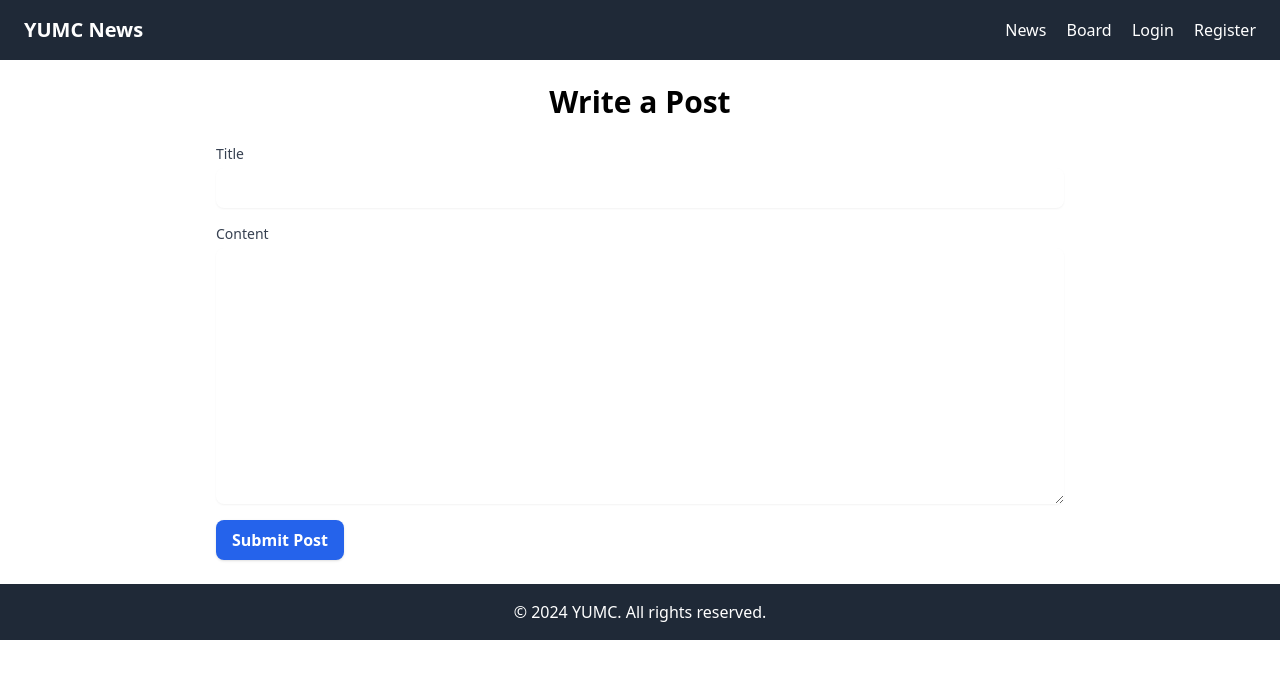
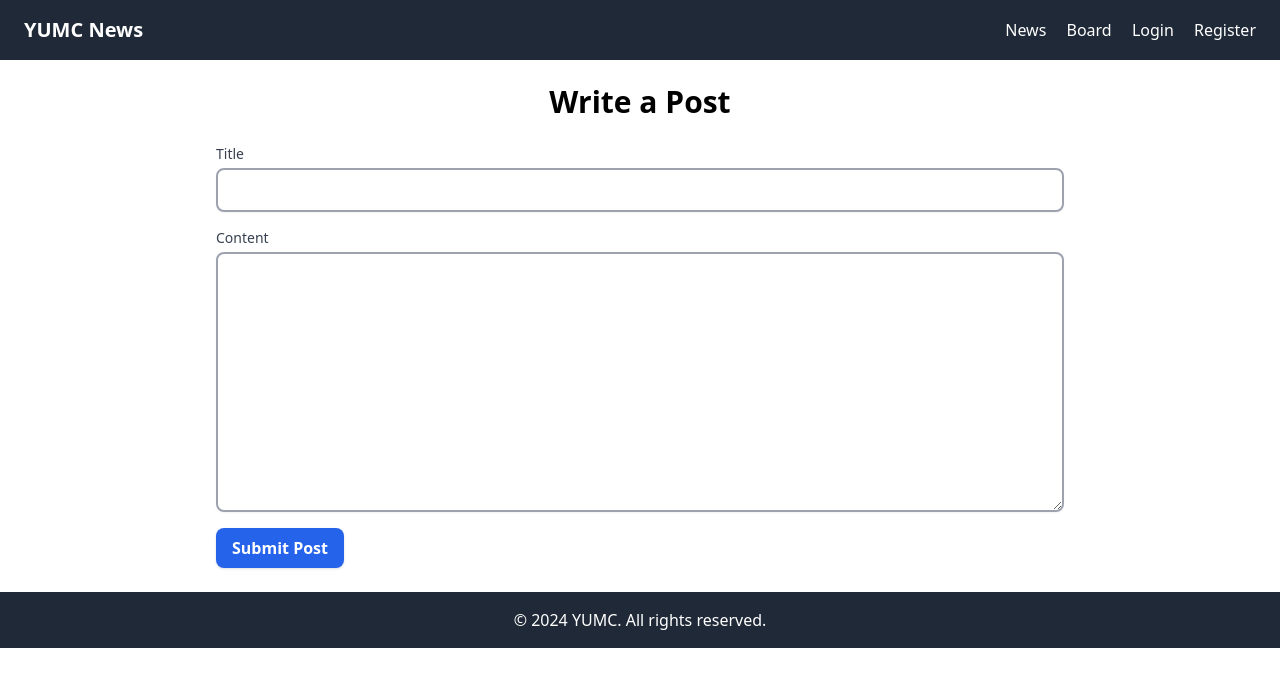
Before and after one commit to root39293/svelte-project-in-yumc, a SvelteKit app: page /board/write in a window 1280 px wide. Shown: the top 686 px of the page. Built offline with nearby package versions, Linux system fonts and the light colour scheme.

Commit message:
design edit

```diff
--- a/src/routes/+layout.svelte
+++ b/src/routes/+layout.svelte
@@ -6,7 +6,7 @@
 
   <nav class="bg-gray-800 text-white py-4">
     <div class="container mx-auto flex justify-between items-center px-6">
-      <div class="font-bold text-xl">YUMC News</div>
+      <a href="/"><div class="font-bold text-xl">YUMC News</div></a>
       <div class="space-x-4">
         <a href="/news" class="hover:underline">News</a>
         <a href="/board" class="hover:underline">Board</a>
--- a/src/routes/board/write/+page.svelte
+++ b/src/routes/board/write/+page.svelte
@@ -13,11 +13,11 @@
   <h2 class="text-3xl font-bold mb-6 text-center">Write a Post</h2>
   <div class="mb-4">
     <label for="title" class="block text-sm font-medium text-gray-700">Title</label>
-    <input type="text" id="title" class="mt-1 block w-full p-2 border-gray-300 rounded-lg shadow-sm focus:ring-blue-500 focus:border-blue-500" bind:value={title}>
+    <input type="text" id="title" class="mt-1 block w-full p-2 border-2 border-gray-400 rounded-lg shadow-sm focus:ring-2 focus:ring-blue-500 focus:border-blue-500" bind:value={title}>
   </div>
   <div class="mb-4">
     <label for="content" class="block text-sm font-medium text-gray-700">Content</label>
-    <textarea id="content" rows="10" class="mt-1 block w-full p-2 border-gray-300 rounded-lg shadow-sm focus:ring-blue-500 focus:border-blue-500" bind:value={content}></textarea>
+    <textarea id="content" rows="10" class="mt-1 block w-full p-2 border-2 border-gray-400 rounded-lg shadow-sm focus:ring-2 focus:ring-blue-500 focus:border-blue-500" bind:value={content}></textarea>
   </div>
   <button class="bg-blue-600 hover:bg-blue-700 text-white font-bold py-2 px-4 rounded-lg shadow" on:click={submitPost}>Submit Post</button>
 </div>
--- a/src/routes/login/+page.svelte
+++ b/src/routes/login/+page.svelte
@@ -14,11 +14,11 @@
     <h2 class="text-3xl font-bold text-center">Login</h2>
     <div>
       <label for="email" class="block text-sm font-medium text-gray-700">Email</label>
-      <input type="email" id="email" class="mt-1 block w-full p-2 border-gray-300 rounded-lg shadow-sm focus:ring-blue-500 focus:border-blue-500" bind:value={email}>
+      <input type="email" id="email" class="mt-1 block w-full p-2 border-2 border-gray-400 rounded-lg shadow-sm focus:ring-2 focus:ring-blue-500 focus:border-blue-500" bind:value={email}>
     </div>
     <div>
       <label for="password" class="block text-sm font-medium text-gray-700">Password</label>
-      <input type="password" id="password" class="mt-1 block w-full p-2 border-gray-300 rounded-lg shadow-sm focus:ring-blue-500 focus:border-blue-500" bind:value={password}>
+      <input type="password" id="password" class="mt-1 block w-full p-2 border-2 border-gray-400 rounded-lg shadow-sm focus:ring-2 focus:ring-blue-500 focus:border-blue-500" bind:value={password}>
     </div>
     <button class="bg-blue-600 hover:bg-blue-700 text-white font-bold py-2 px-4 rounded-lg shadow w-full" on:click={login}>
       Login
--- a/src/routes/register/+page.svelte
+++ b/src/routes/register/+page.svelte
@@ -16,15 +16,15 @@
       <h2 class="text-2xl font-bold text-center">Register</h2>
       <div>
         <label for="name" class="block text-sm font-medium text-gray-700">Name</label>
-        <input type="text" id="name" class="mt-1 block w-full p-2 border-gray-300 rounded-md shadow-sm focus:ring-blue-500 focus:border-blue-500" bind:value={name}>
+        <input type="text" id="name" class="mt-1 block w-full p-2 border-2 border-gray-400 rounded-lg shadow-sm focus:ring-2 focus:ring-blue-500 focus:border-blue-500" bind:value={name}>
       </div>
       <div>
         <label for="email" class="block text-sm font-medium text-gray-700">Email</label>
-        <input type="email" id="email" class="mt-1 block w-full p-2 border-gray-300 rounded-md shadow-sm focus:ring-blue-500 focus:border-blue-500" bind:value={email}>
+        <input type="email" id="email" class="mt-1 block w-full p-2 border-2 border-gray-400 rounded-lg shadow-sm focus:ring-2 focus:ring-blue-500 focus:border-blue-500" bind:value={email}>
       </div>
       <div>
         <label for="password" class="block text-sm font-medium text-gray-700">Password</label>
-        <input type="password" id="password" class="mt-1 block w-full p-2 border-gray-300 rounded-md shadow-sm focus:ring-blue-500 focus:border-blue-500" bind:value={password}>
+        <input type="password" id="password" class="mt-1 block w-full p-2 border-2 border-gray-400 rounded-lg shadow-sm focus:ring-2 focus:ring-blue-500 focus:border-blue-500" bind:value={password}>
       </div>
       <button class="w-full flex justify-center py-2 px-4 border border-transparent rounded-md shadow-sm text-sm font-medium text-white bg-blue-600 hover:bg-blue-700 focus:outline-none focus:ring-2 focus:ring-offset-2 focus:ring-blue-500" on:click={register}>
         Register
```
